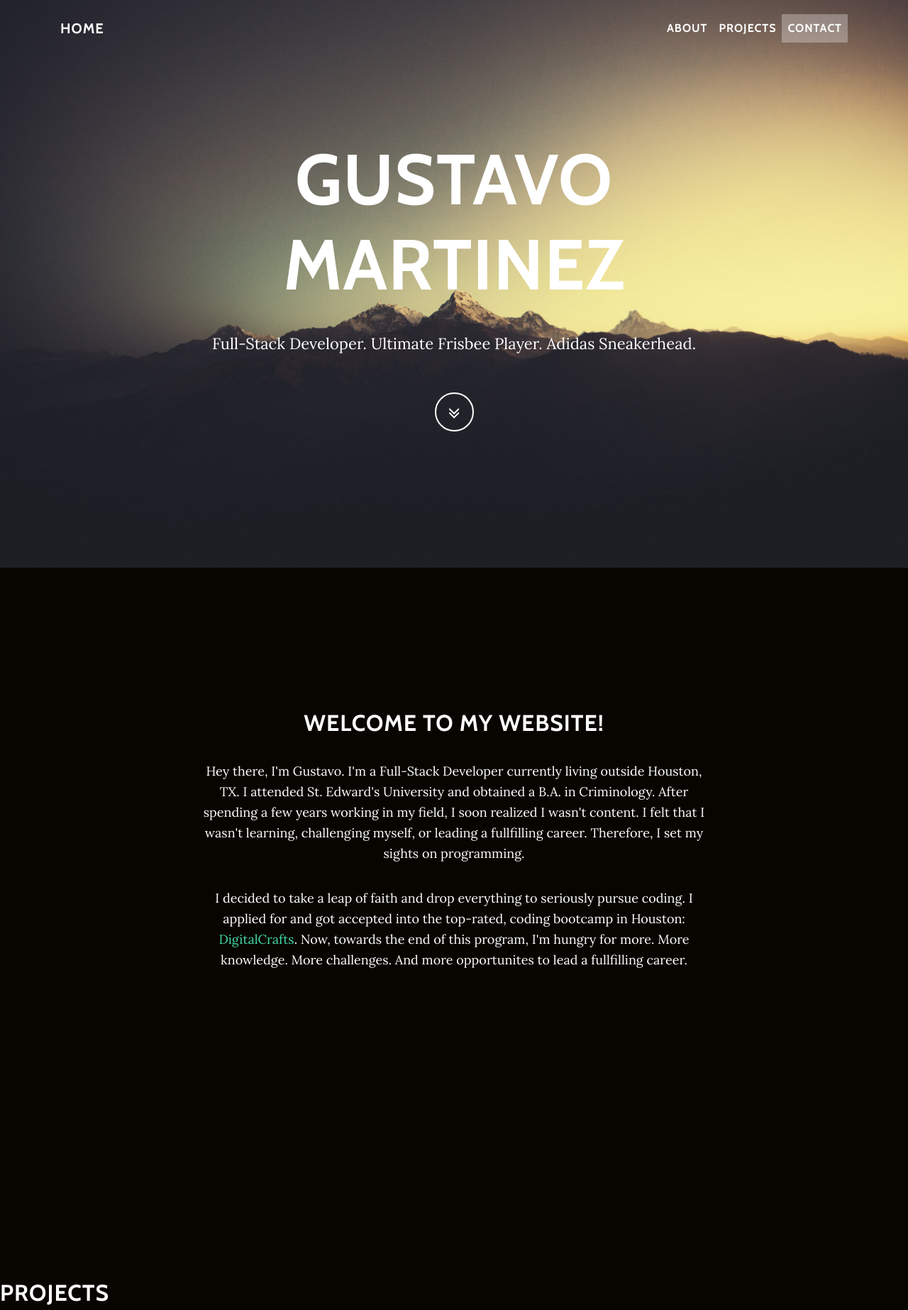
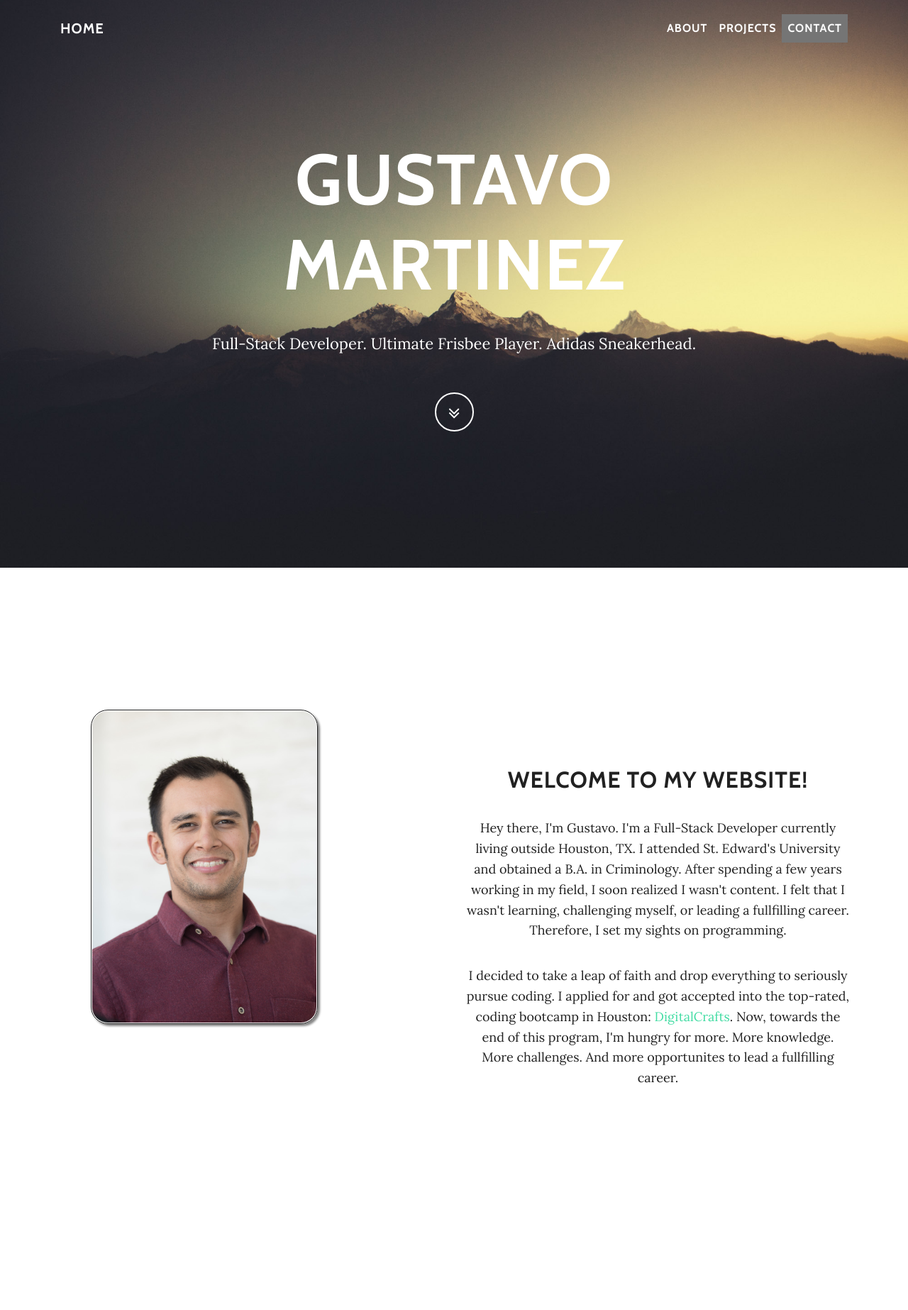
Before and after one commit to gmartinez31/Portfolio, a PHP site: page / in a window 1280 px wide. Shown: the top 1846 px of the page at 71% size. Run offline with PHP 8.4, Linux system fonts and the light colour scheme.

Commit message:
updated portfolio

```diff
--- a/css/style.css
+++ b/css/style.css
@@ -3,8 +3,8 @@ body {
   position: relative;
   width: 100%;
   height: 100%;
-  color: white;
-  background-color: rgb(8, 5, 0); }
+  color: #212121;
+  background-color: white; }
 
 html {
   width: 100%;
@@ -20,12 +20,15 @@ h6 {
   font-weight: 700;
   margin: 0 0 35px;
   letter-spacing: 1px;
-  text-transform: uppercase; }
+  text-transform: uppercase;
+}
 
 p {
   font-size: 16px;
   line-height: 1.5;
-  margin: 0 0 25px; }
+  margin: 0 0 25px;
+}
+
 @media (min-width: 768px) {
 p {
   font-size: 18px;
@@ -36,7 +39,9 @@ a {
   -webkit-transition: all 0.2s ease-in-out;
   -moz-transition: all 0.2s ease-in-out;
   transition: all 0.2s ease-in-out;
-  color: #42DCA3; }
+  color: #42DCA3;
+}
+
 a:focus, a:hover {
     text-decoration: none;
     color: #1d9b6c; }
@@ -46,27 +51,41 @@ a {
   margin-bottom: 0;
   text-transform: uppercase;
   border-bottom: 1px solid rgba(255, 255, 255, 0.3);
-  background-color: black; }
+  background-color: black;
+}
+
 #mainNav .navbar-toggler {
   font-size: 14px;
   padding: 11px;
   color: white;
-    border: 1px solid white; }
+  border: 1px solid white;
+}
+
 #mainNav .navbar-brand {
-    font-weight: 700; }
+  font-weight: 700;
+}
+
 #mainNav a {
-    color: white; }
+  color: white;
+}
+
 #mainNav .navbar-nav .nav-item {
   -webkit-transition: background 0.3s ease-in-out;
   -moz-transition: background 0.3s ease-in-out;
-    transition: background 0.3s ease-in-out; }
+  transition: background 0.3s ease-in-out;
+}
+
 #mainNav .navbar-nav .nav-item:hover {
   color: fade(white, 80%);
   outline: none;
-      background-color: transparent; }
+  background-color: transparent;
+}
+
 #mainNav .navbar-nav .nav-item:active, #mainNav .navbar-nav .nav-item:focus {
   outline: none;
-      background-color: transparent; }
+  background-color: transparent;
+}
+
 @media (min-width: 992px) {
 #mainNav {
   padding-top: 20px;
@@ -76,17 +95,27 @@ a {
   transition: background 0.3s ease-in-out, padding-top 0.3s ease-in-out, padding-bottom 0.3s;
   letter-spacing: 1px;
   border-bottom: none;
-      background: transparent; }
+  background: transparent;
+}
+
 #mainNav.navbar-shrink {
   padding-top: 10px;
   padding-bottom: 10px;
   border-bottom: 1px solid rgba(255, 255, 255, 0.3);
-        background: black; }
+  background: #212121;
+  opacity: 0.95;
+}
+
 #mainNav .nav-link.active {
   outline: none;
-        background-color: rgba(255, 255, 255, 0.3); }
+  background-color: #757575;
+}
+
 #mainNav .nav-link.active:hover {
-          color: white; } }
+  color: white; }
+}
+
+
 
 .masthead {
   display: table;
@@ -100,14 +129,22 @@ a {
   -webkit-background-size: cover;
   -moz-background-size: cover;
   -o-background-size: cover;
-  background-size: cover; }
+  background-size: cover;
+}
+
 .masthead .intro-body {
   display: table-cell;
-    vertical-align: middle; }
+  vertical-align: middle;
+}
+
 .masthead .intro-body .brand-heading {
-      font-size: 50px; }
+  font-size: 50px;
+}
+
 .masthead .intro-body .intro-text {
-      font-size: 18px; }
+  font-size: 18px;
+}
+
 @media (min-width: 768px) {
 .masthead {
   height: 100%;
@@ -133,7 +170,58 @@ a {
 .btn-circle:focus, .btn-circle:hover {
     color: white;
     outline: none;
-    background: rgba(255, 255, 255, 0.1); }
+    background: rgba(255, 255, 255, 0.1);
+}
+
+#about > .container {
+  width: 100%;
+  padding-right: 15px;
+  padding-left: 15px;
+  margin: 1em;
+}
+
+
+#me > img {
+  display: inline-block;
+  margin: auto;
+  width: 20em;
+  border: 1px solid #212121;
+  border-radius: 24px;
+  padding: 1px;
+  box-shadow: 3px 3px 3px #888888;
+}
+
+#summary {
+  padding: 5em;
+}
+
+#projects {
+  background: url('../img/desk.jpeg') no-repeat center center scroll;
+}
+
+.proj {
+  display: flex;
+  align-content: center;
+  justify-content: center;
+}
+
+div.proj > h2 {
+  color: ghostwhite;
+}
+div.proj > p {
+  color: ghostwhite;
+}
+
+.card > img#puppic {
+  height: 300px;
+}
+
+.card-body {
+  background-color: #ECEFF1;
+}
+.card-footer {
+  background-color: #CFD8DC;
+}
 
 .content-section {
   padding-top: 150px;
@@ -141,7 +229,7 @@ a {
 
 .download-section {
   color: white;
-  background: url("../img/downloads-bg.jpg") no-repeat center center scroll;
+  background: url("../img/downloads-bg.jpg") no-repeat scroll;
   background-color: black;
   -webkit-background-size: cover;
   -moz-background-size: cover;
@@ -215,3 +303,7 @@ img::-moz-selection {
 
 body {
   -webkit-tap-highlight-color: rgba(255, 255, 255, 0.2); }
+
+#about {
+  ;
+}
--- a/index.html
+++ b/index.html
@@ -56,33 +56,60 @@
     </header>
 
     <section id="about" class="content-section text-center">
-        <div class="container">
+        <div class="container-fluid">
             <div class="row">
-                <div class="col-lg-8 mx-auto">
+                <div id='me' class='col'>
+                    <img src="../img/me.jpg" alt="pic of Gustavo">
+                </div>
+                <div id='summary' class="col">
                     <h2>Welcome to my website!</h2>
                     <p>Hey there, I'm Gustavo. I'm a Full-Stack Developer currently living outside Houston, TX. I attended St. Edward's University and
-                    obtained a B.A. in Criminology. After spending a few years working in my field, I soon realized I wasn't content. I felt that I
-                    wasn't learning, challenging myself, or leading a fullfilling career. Therefore, I set my sights on programming.</p>
+                        obtained a B.A. in Criminology. After spending a few years working in my field, I soon realized I wasn't content. I felt that I
+                        wasn't learning, challenging myself, or leading a fullfilling career. Therefore, I set my sights on programming.</p>
                     <p>I decided to take a leap of faith and drop everything to seriously pursue coding. I applied for and got accepted into the top-rated,
-                    coding bootcamp in Houston: <a href="https://www.digitalcrafts.com/">DigitalCrafts</a>. Now, towards the end of this program, I'm hungry for more.
-                    More knowledge. More challenges. And more opportunites to lead a fullfilling career.</p>
+                            coding bootcamp in Houston: <a href="https://www.digitalcrafts.com/">DigitalCrafts</a>. Now, towards the end of this program, I'm hungry for more.
+                            More knowledge. More challenges. And more opportunites to lead a fullfilling career.</p>
                 </div>
             </div>
         </div>
     </section>
 
     <section id='projects' class='projects-section content-section'>
-        <div class='projects-wrapper'>
+        <div class='projects-wrapper container-fluid'>
             <div class='row'>
-                <div class='col'>
+                <div class='proj col'>
                     <h2>Projects</h2>
+                </div>
+            </div>
+            <div class='row'>
+                <div class='proj col'>
                     <p>Feel free to browse through my projects. Have any comments or feedback? My contact information is listed down below.</p>
                 </div>
             </div>
 
             <!-- Projects go here -->
-            <div class='row'>
+            <div class='card-deck'>
+                <div class='card'>
+                    <a href='http://get-my-pup.herokuapp.com/' target="_blank"><img class="card-img-top" src='./img/getmypup.jpg' alt='getmypup'></a>
+                    <div class="card-body">
+                        <h3>Get My Pup</h3>
+                        <p>Get My Pup's aim is to connect animal rescue shelters with pet owners who have lost a pet. For shelters, this app serves as
+                            a tool to easily manage and maintain animal inventory. On the flip side, instead of spending countless hours on outdated shelter
+                            websites, on hold on the phone, or walking through kennels one by one at a shelter, pet owners now can simply log in to search on our
+                            up-to-date inventory in attempt to find their lost pet.
+                        </p>
+                    </div>
+                    <div class='card-footer text-center'>
+                        <a href='http://get-my-pup.herokuapp.com/' target="_blank"><button type='button' class='btn btn-info'>Live Demo</button></a>
+                        <a href='https://github.com/Dog-Shelter-App/dog-shelter-app' target='_blank'><button type='button' class='btn btn-success'>GitHub</button></a>
+                    </div>
+                </div>
+                <div class='card'>
 
+                </div>
+                <div class='card'>
+
+                </div>
             </div>
         </div>
     </section>
@@ -92,7 +119,7 @@
             <div class="row">
                 <div class="col-lg-8 mx-auto">
                     <h2>Contact Me</h2>
-                    <p>Get ahold of me through email or any of these other social media outlets. Additionally, feel free to follow or peruse through my GitHub account to see more of my work. Lastly, you can also download my resume if you wish.</p>
+                    <p>Get ahold of me through email or any of these other social media outlets. Additionally, feel free to follow or peruse through my GitHub account to see more of my work.</p>
                     <ul class="list-inline banner-social-buttons">
                         <li class="list-inline-item">
                             <a href="mailto:bhgustavo13@yahoo.com" class="btn btn-default btn-lg">
```
Also changed, not shown: img/getmypup.jpg (added), img/me.jpg (added), 3 other files. Lines whose indentation alone changed are shown as unchanged.
